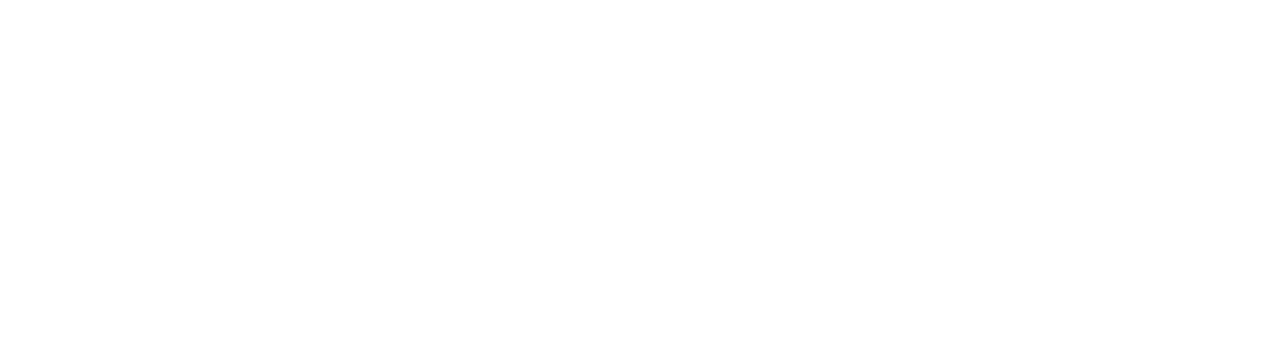
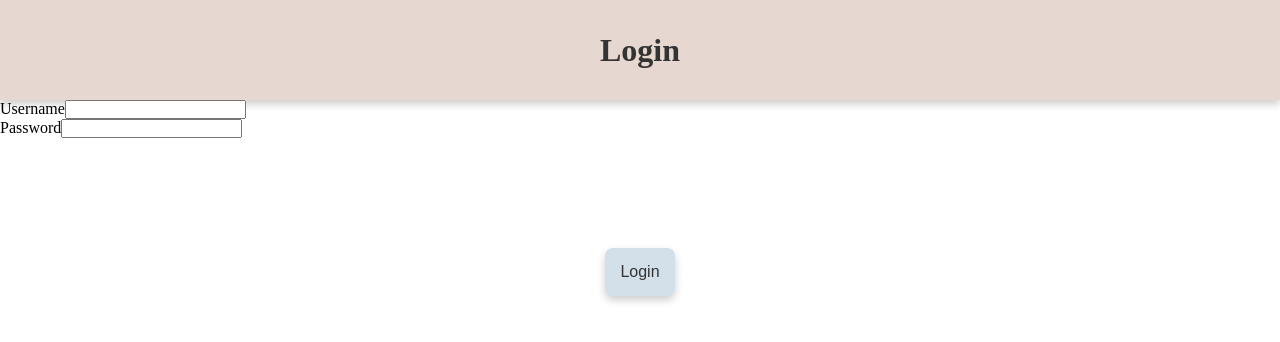
Before and after one commit to JTabb1213/CSCI467Project, an Angular app in the folder sales-associate-page/: page /admin in a window 1280 px wide. Before the commit this address led to /. Shown: the top 342 px of the page. Built offline with nearby package versions, Linux system fonts and the light colour scheme.

Commit message:
Added admin page and the login page, no html done yet

```diff
--- /dev/null
+++ b/sales-associate-page/src/app/admin-page/admin-page.component.html
@@ -0,0 +1 @@
+<p>admin-page works!</p>
--- /dev/null
+++ b/sales-associate-page/src/app/login4/login4.component.css
@@ -0,0 +1,66 @@
+body {
+    background-color: #f7f7f7;
+    font-family: 'Arial, sans-serif';
+    color: #333333;
+  }
+
+  .main-header {
+    background-color: #E6D7D0;
+    color: #333333;
+    width: 100%;
+    padding: 0;
+    margin: 0;
+    height: 100px;
+    display: flex;
+    justify-content: center;
+    align-items: center;
+    text-align: center;
+    box-shadow: 0 4px 8px rgba(0, 0, 0, 0.2);
+  }
+
+  .main-header h1 {
+    font-size: 2em;
+    margin: 0;
+  }
+
+  .button-container {
+    display: flex;
+    justify-content: center;
+    align-items: center;
+    gap: 20px;
+    margin-top: 90px;
+  }
+
+  .navigation-buttons {
+    margin-top: 20px;
+  }
+
+  .action-button {
+    background-color: #d3e0ea;
+    color: #333333;
+    border: none;
+    padding: 12px 24px;
+    border-radius: 8px;
+    font-size: 1em;
+    cursor: pointer;
+    margin: 20px;
+    padding: 15px;
+    box-shadow: 0 4px 8px rgba(0, 0, 0, 0.2);
+    transition: background-color 0.3s ease, transform 0.2s ease;
+  }
+
+  .action-button:hover {
+    background-color: #aacfd0;
+    transform: scale(1.05);
+  }
+
+  .action-button:active {
+    background-color: #8aa7ab;
+    transform: scale(1.02);
+  }
+
+  .error-message {
+    color: red;
+    font-weight: bold;
+    margin-top: 10px;
+  }
--- /dev/null
+++ b/sales-associate-page/src/app/login4/login4.component.html
@@ -0,0 +1,25 @@
+<header class="main-header">
+    <h1>Login</h1>
+  </header>
+
+  <div class="form-container">
+    <div *ngIf="loginErrorMessage" class="error-message">
+      {{ loginErrorMessage }}
+    </div>
+    <form (ngSubmit)="onLogin()">
+      <div class="input-group">
+        <label for="username">Username</label>
+        <input type="text" id="username" class="form-input" [(ngModel)]="username" name="username" required>
+      </div>
+      <div class="input-group">
+        <label for="password">Password</label>
+        <input type="password" id="password" class="form-input" [(ngModel)]="password" name="password" required>
+      </div>
+      <div class="button-container">
+        <button type="submit" class="action-button">Login</button>
+      </div>
+    </form>
+  </div>
+
+
+    <router-outlet></router-outlet>
--- /dev/null
+++ b/sales-associate-page/src/app/login4/login4.component.ts
@@ -0,0 +1,46 @@
+import { Component } from '@angular/core';
+import { RouterModule } from '@angular/router';
+import { Router } from '@angular/router';
+import { FormsModule } from '@angular/forms';
+import { CustomerService } from '../services/customer-db.service';
+import { associateLogin } from '../models/customer.model';
+import { CommonModule } from '@angular/common';
+
+@Component({
+  selector: 'login4',
+  standalone: true,
+  imports: [RouterModule, FormsModule, CommonModule],
+  templateUrl: './login4.component.html',
+  styleUrl: './login4.component.css'
+})
+export class Login4Component {
+  constructor(private router: Router, private apiService: CustomerService) { }
+
+  username: string = '';
+  password: string = '';
+  loginErrorMessage: string = '';
+
+
+  onLogin() {
+    console.log("attemted login")
+    console.log(this.username, this.password)
+    const login: associateLogin = {
+      username: this.username,
+      passwrd: this.password
+    };
+
+    console.log("login: ", login)
+    this.apiService.finalizedLogin(login).subscribe((data: associateLogin) => {
+      console.log("login was succesful", data);
+      this.router.navigate(['/admin-page'], { queryParams: { username: this.username } });
+
+    }, error => {
+      this.loginErrorMessage = 'Login failed: Incorrect username or password.';
+      console.error('Error logging in:', error);
+    });
+  }
+
+  toFinalizeQuotes() {
+    this.router.navigate(['/finalize']);
+  }
+}
```
Also changed, not shown: sales-associate-page/src/app/admin-page/admin-page.component.ts (added, +12 -0 lines), sales-associate-page/src/app/app.routes.ts (+10 -1 lines), sales-associate-page/src/app/admin-page/admin-page.component.css (added), 2 other files (tests, documents, lock files or other folders).
